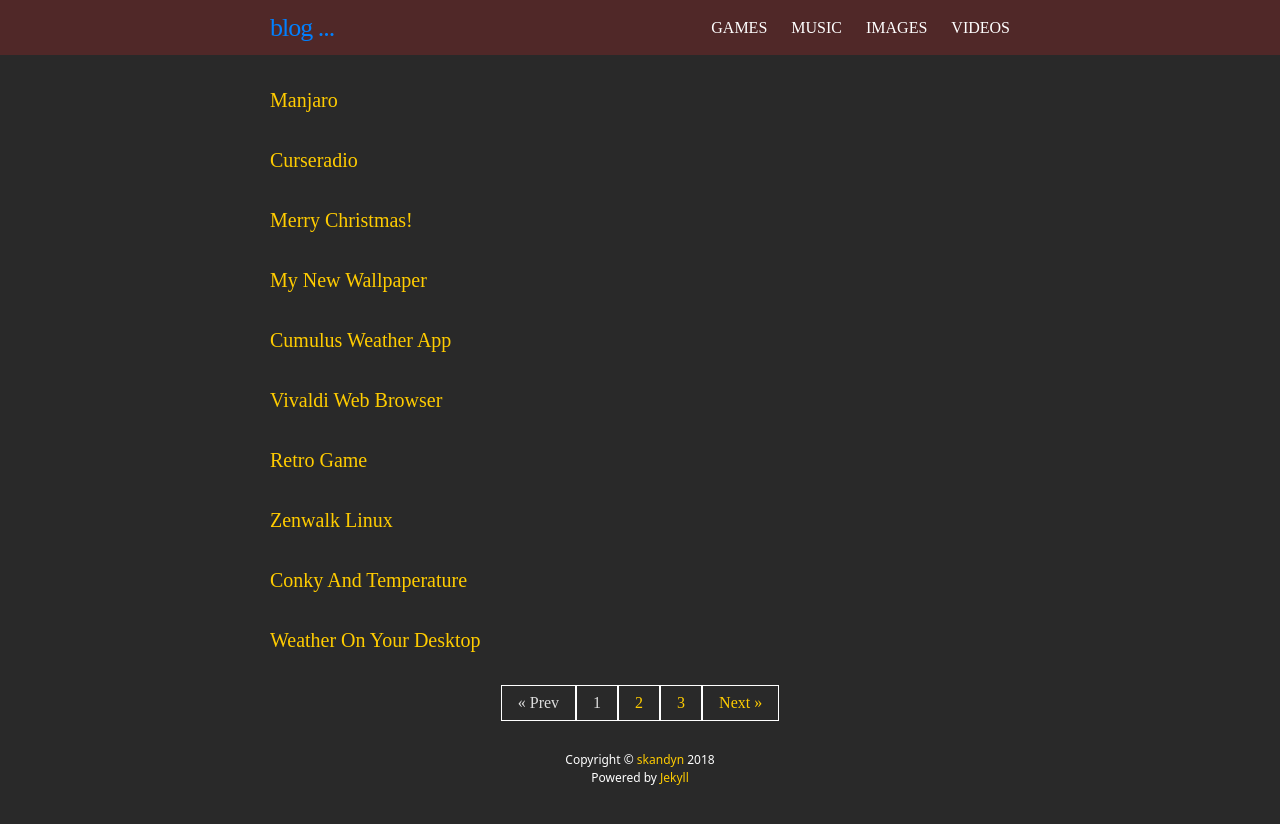
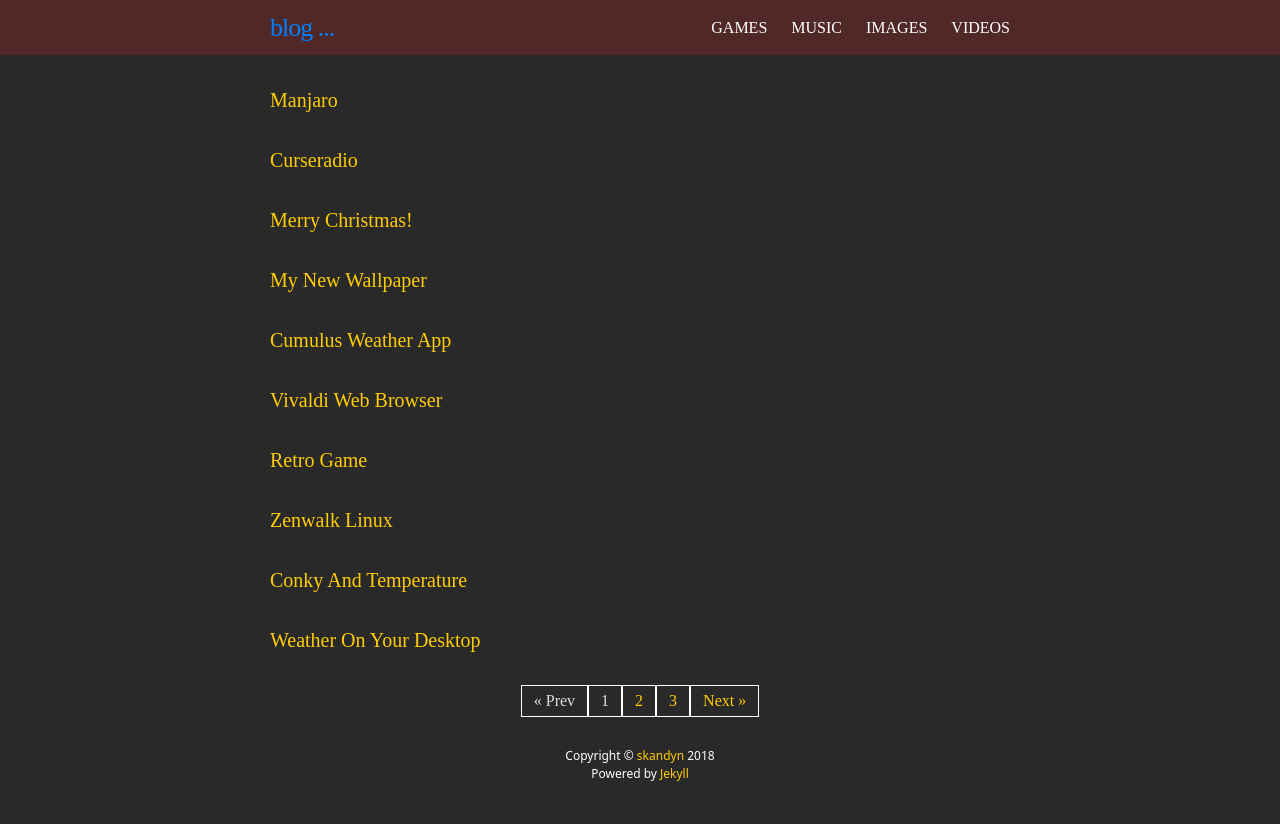
Before and after one commit to skandyn-sh/skandyn-sh.github.io, a Jekyll site: the page built from index.html, in a window 1280 px wide. Shown: the top 824 px of the page. Built offline with Jekyll 4.4.1, drawn with Linux system fonts in a browser that asks for light colours; nearby versions of some CDN libraries; library files that are not in the unit come from our copies; the list of posts is cut into pages by our own code; comment, search, counter and statistics services are not loaded.

Commit message:
Update _layout.scss

```diff
--- a/_sass/_layout.scss
+++ b/_sass/_layout.scss
@@ -194,7 +194,7 @@
 }
 
 .pagination a, .pagination span {
-    padding: 5px 16px;
+    padding: 3px 12px;
     border: 1px solid #fff;
     margin-left: -2px;
     margin-right: -2px;
```
